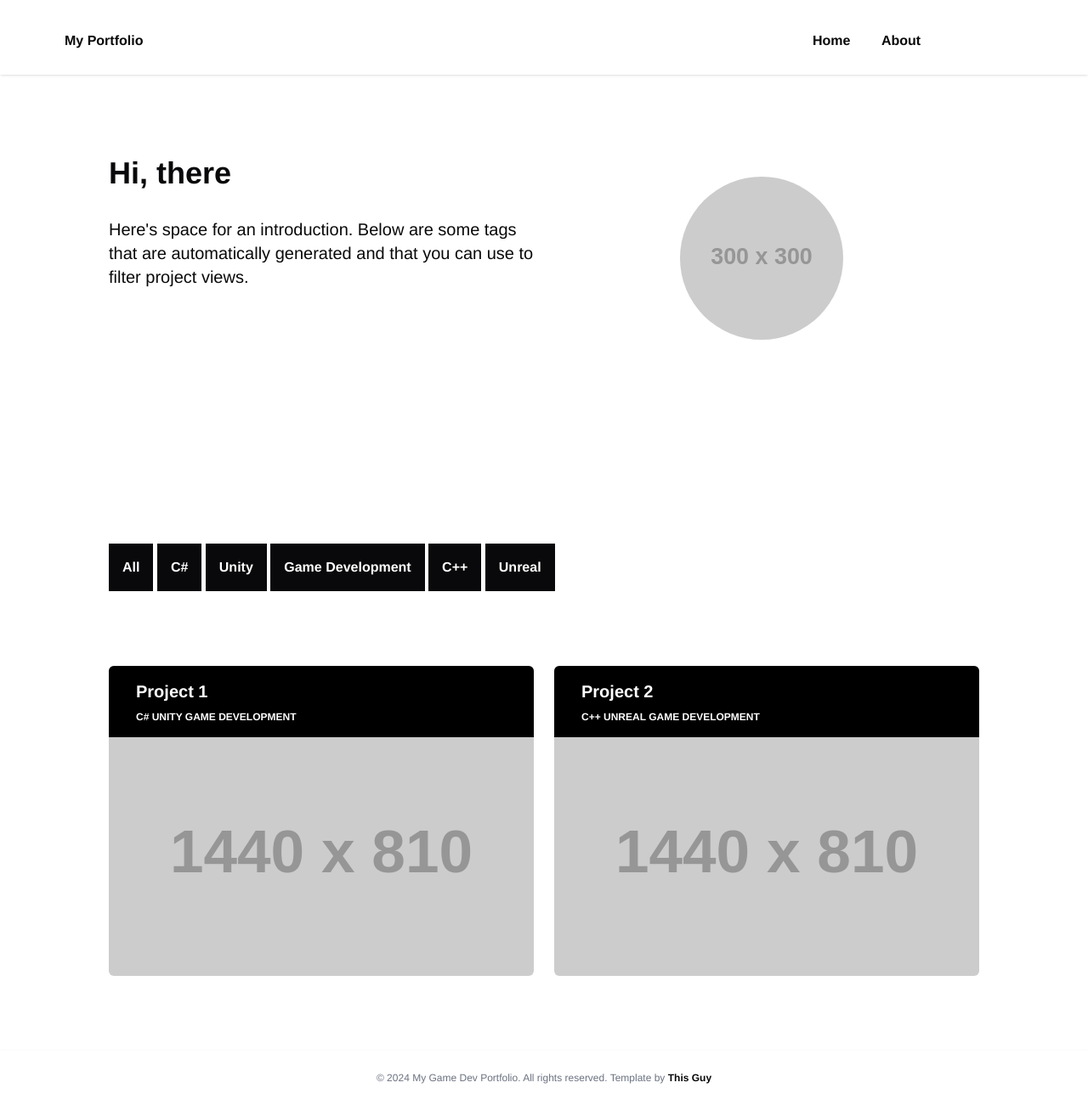
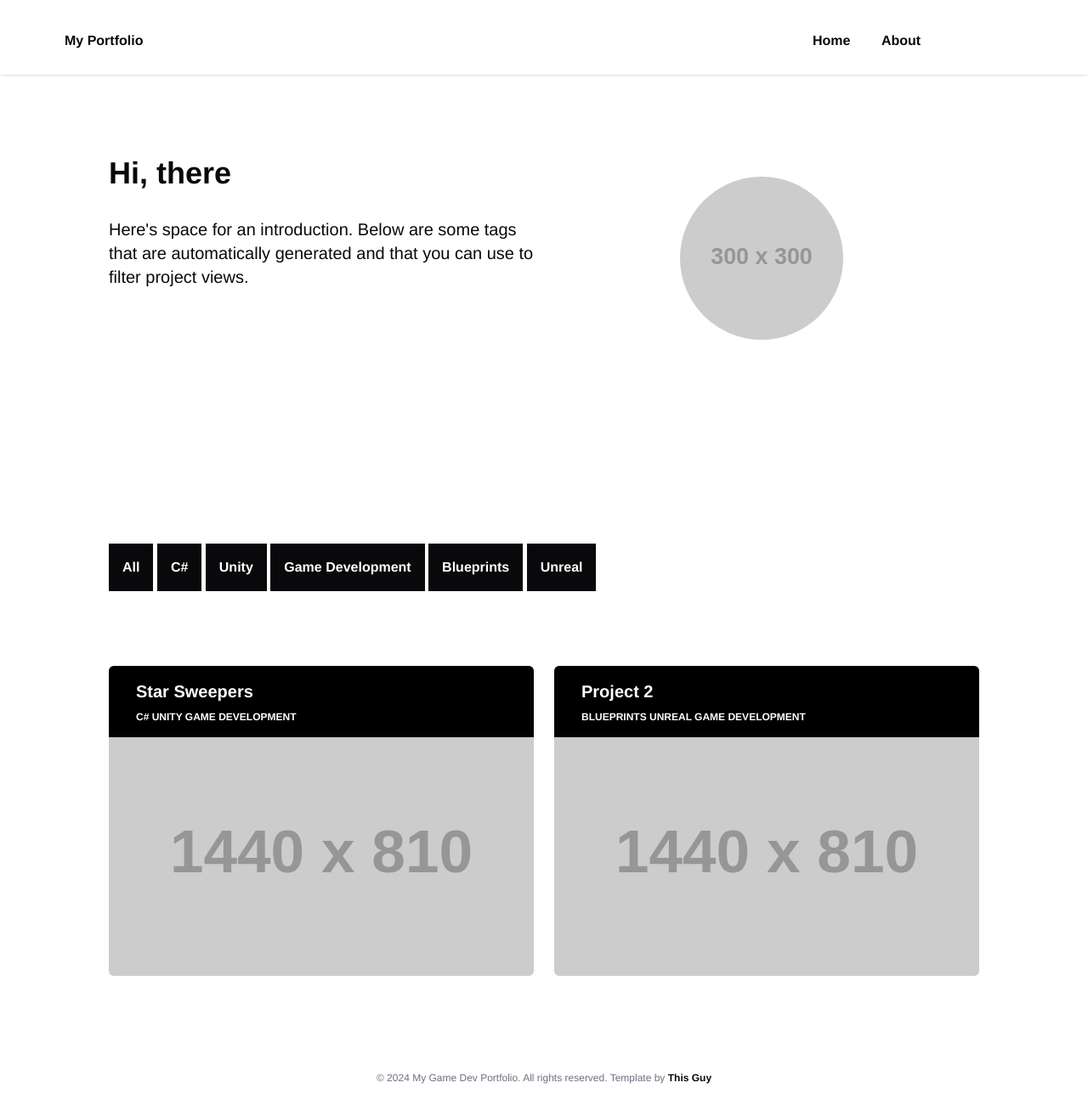
Before and after one commit to SkoldSelma/SkoldSelma.github.io, a Jekyll site: the page built from index.html, in a window 1280 px wide and 1301 px high. Shown: the whole window at 85% size. Built offline with Jekyll 4.4.1, drawn with Linux system fonts in a browser that asks for light colours; some web fonts are replaced.

Commit message:
Update projects.yml

```diff
--- a/_data/projects.yml
+++ b/_data/projects.yml
@@ -1,5 +1,5 @@
-- id: project-1
-  title: Project 1
+- id: starsweepers
+  title: Star Sweepers
   img: 'https://via.placeholder.com/1440x810'
   tags: ["C# ", "Unity ", "Game Development "]
   file: "_projects/project1.md"
@@ -7,5 +7,5 @@
 - id: project-2
   title: Project 2
   img: 'https://via.placeholder.com/1440x810'
-  tags: ["C++ ", "Unreal ", "Game Development "]
+  tags: ["Blueprints ", "Unreal ", "Game Development "]
   file: "_projects/project2.md"
```
